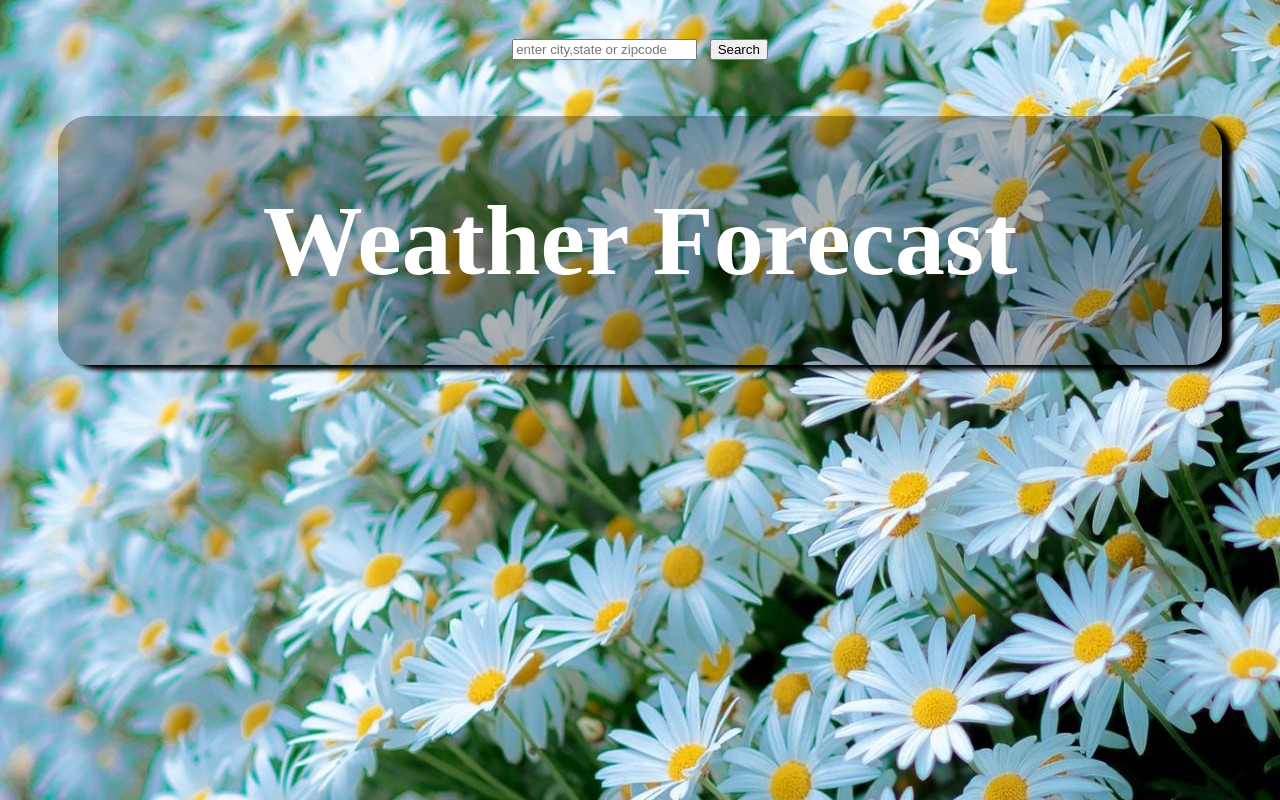
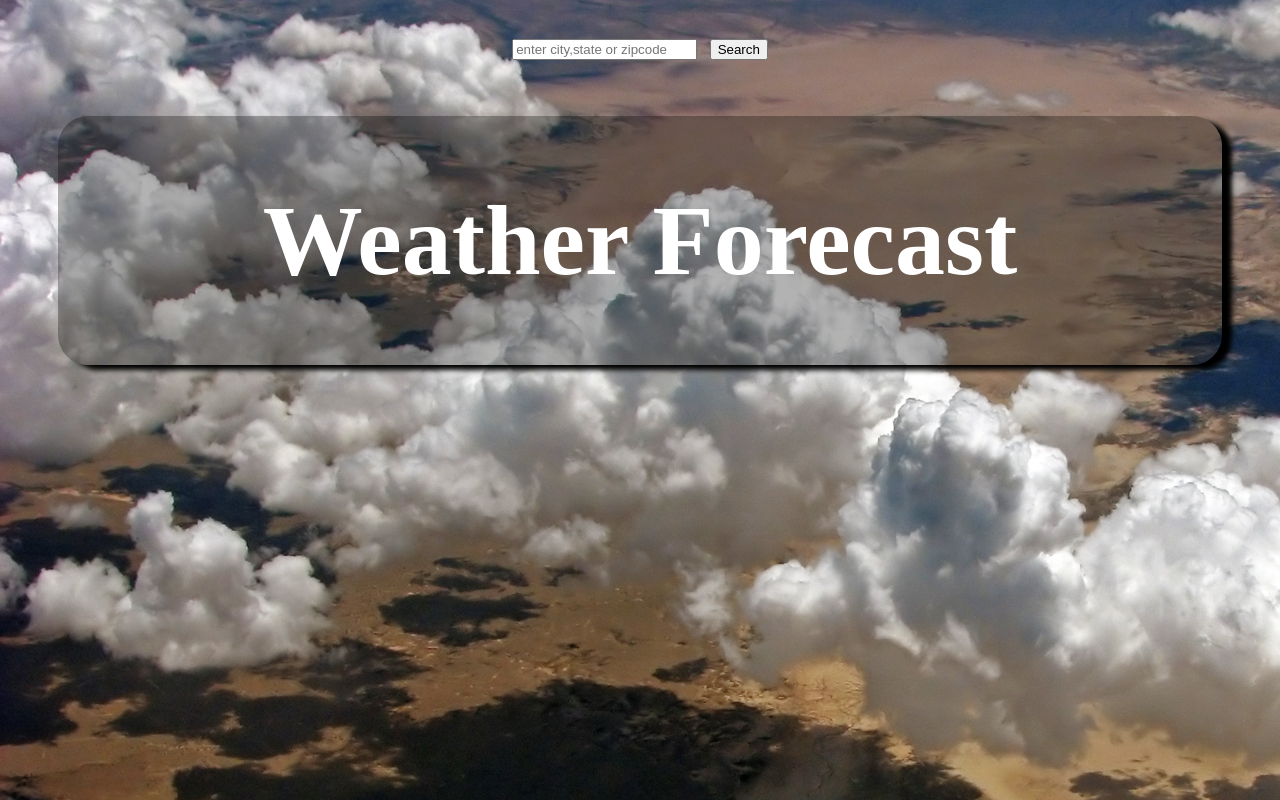
Before and after one commit to DoanTheDev/weather-application, a plain HTML site: page index.html in a window 1280 px wide. Drawn offline with Linux system fonts and the light colour scheme.

Commit message:
new background added

```diff
--- a/styles.css
+++ b/styles.css
@@ -1,7 +1,7 @@
 body {
     text-align: center;
     font-size: 50px;
-    background-image: url('/daisy.jpg');
+    background-image: url('./clouds.jpg');
 
 
 
```
Also changed, not shown: clouds.jpg (added), daisy.jpg (deleted).
